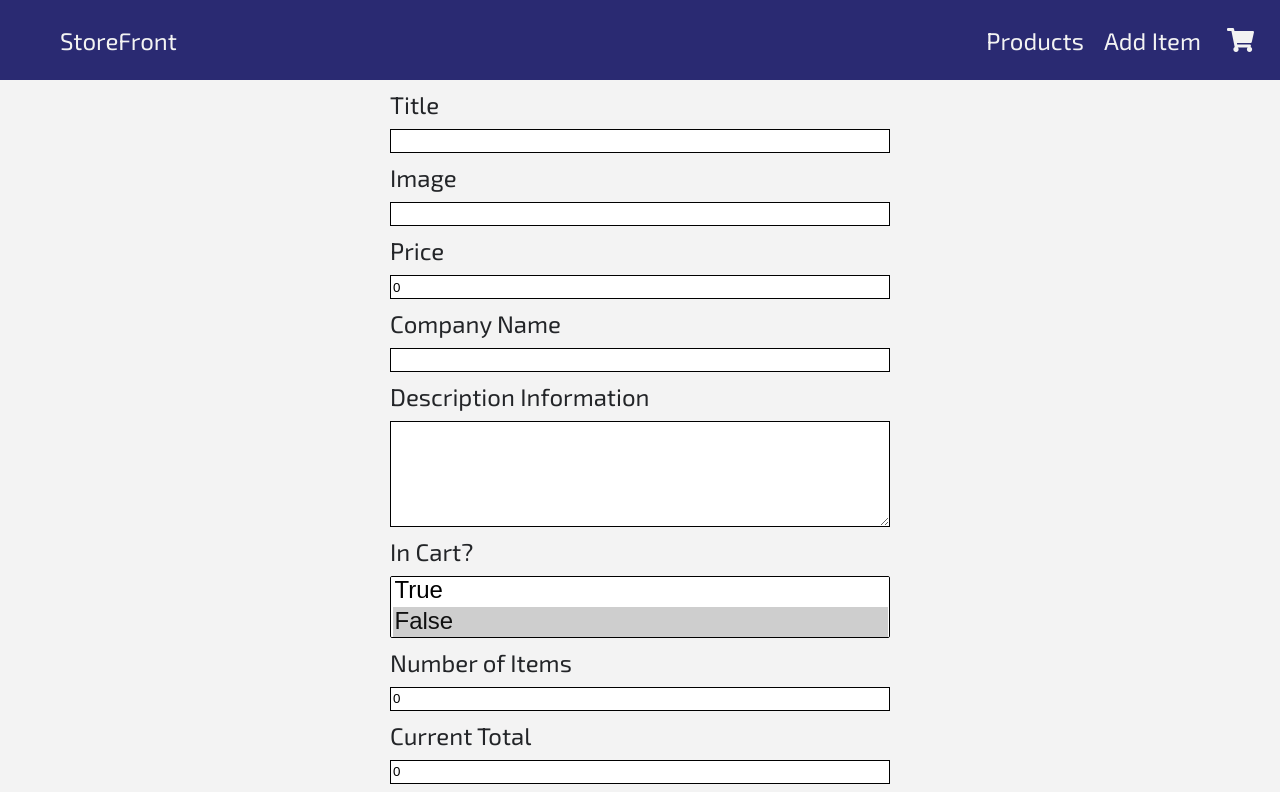
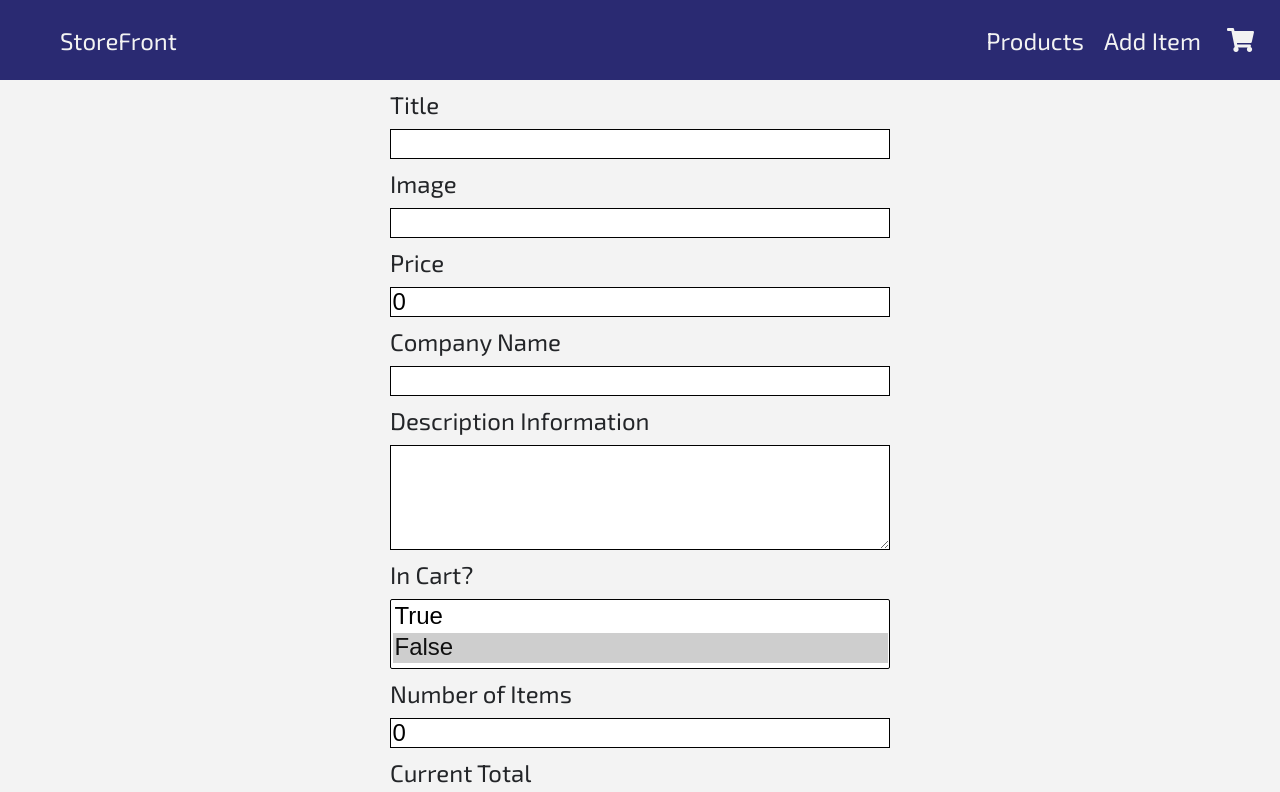
Before and after one commit to haeke/store, a React (Create React App) app in the folder client/: page /add in a window 1280 px wide. Shown: the top 792 px of the page. Built offline with nearby package versions, Linux system fonts and the light colour scheme; no server answers; a web font is replaced by a local one.

Commit message:
changed the select field styling

```diff
--- a/client/src/components/AddItem/AddItem.css
+++ b/client/src/components/AddItem/AddItem.css
@@ -16,9 +16,11 @@
 }
 
 .addItemInput {
-  height: 20px;
+  height: 25px;
   margin: 10px 0;
   border: 1.5px solid black;
+  padding: 1.5px;
+  font-size: 1.5rem;
 }
 
 .addItemInput:focus {
@@ -28,8 +30,10 @@
 
 .addItemSelect {
   display: flex;
+  height: 70px;
   margin: 10px 0;
   border: 1.5px solid black;
+  overflow: hidden;
 }
 
 .addItemSelect:focus {
```
